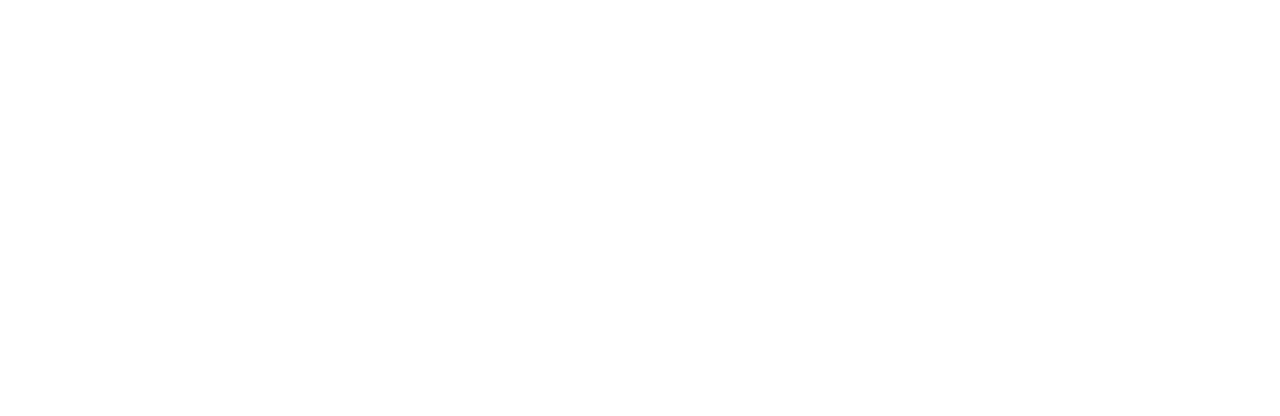
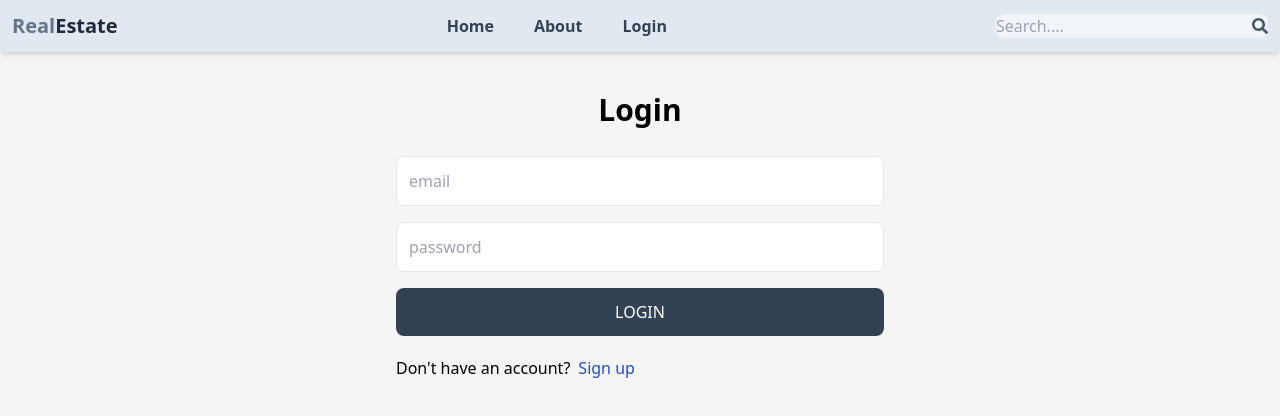
Before and after one commit to naisargi17/realestate-frontend, a React (Vite) app: page /login in a window 1280 px wide. Before the commit this address had no page. Shown: the top 416 px of the page. Built offline with nearby package versions, Linux system fonts and the light colour scheme.

Commit message:
login siginup frontend

```diff
--- a/package.json
+++ b/package.json
@@ -10,8 +10,10 @@
     "preview": "vite preview"
   },
   "dependencies": {
+    "axios": "^1.6.8",
     "react": "^18.2.0",
     "react-dom": "^18.2.0",
+    "react-icons": "^5.0.1",
     "react-router-dom": "^6.22.3"
   },
   "devDependencies": {
--- a/src/App.css
+++ /dev/null
@@ -1,3 +0,0 @@
-@tailwind base;
-@tailwind components;
-@tailwind utilities;
--- a/src/App.jsx
+++ b/src/App.jsx
@@ -3,18 +3,20 @@
 import Home from "./pages/Home";
 import About from "./pages/About";
 import Profile from "./pages/Profile";
-import SignIn from "./pages/SignIn";
-import SignOut from "./pages/SignOut";
+import Login from "./pages/login";
+import SignOut from "./pages/Signup";
+import Header from "./components/Header";
 
 export default function App(){
   return(
    <BrowserRouter>
+   <Header/>
    <Routes>
     <Route path ="/" element={<Home/>}/>
     <Route path ="/about" element={<About/>}/>
     <Route path ="/profile" element={<Profile/>}/>
-    <Route path ="/signin" element={<SignIn/>}/>
-    <Route path ="/signout" element={<SignOut/>}/>
+    <Route path ="/login" element={<Login/>}/>
+    <Route path ="/signup" element={<SignOut/>}/>
 
 
 
--- /dev/null
+++ b/src/components/Header.jsx
@@ -0,0 +1,30 @@
+import React from "react";
+import { FaSearch } from "react-icons/fa";
+import { Link } from "react-router-dom";
+export default function Header() {
+  return (
+    <header className="bg-slate-200 shadow-md">
+      <div className="flex justify-between items-center w-6xl mx-auto p-3 ">
+        <h1 className="font-bold text-sm sm:text-xl flex flex-wrap">
+          <span className="text-slate-500">Real</span>
+          <span className=" text-slate-800">Estate</span>
+        </h1>
+        <ul className="flex gap-4 sm:gap-10 font-bold">
+            <Link to={'/'}><li className="  text-slate-700">Home</li></Link>
+            <Link to={'/about'}><li className="text-slate-700">About</li></Link>
+            <Link to={'/login'}> <li className="text-slate-700">Login</li></Link>
+
+
+        </ul>
+        <form className="flex items-center bg-slate-100 p=3 rounded-lg">
+          <input
+            type="text"
+            placeholder="Search...."
+            className="bg-transparent focus:outline-none w-24 sm:w-64 "
+          />
+          <FaSearch className="text-slate-600" />
+        </form>
+      </div>
+    </header>
+  );
+}
--- a/src/index.css
+++ b/src/index.css
@@ -1,3 +1,7 @@
 @tailwind base;
 @tailwind components;
 @tailwind utilities;
+
+body{
+    background-color:whitesmoke;
+}
--- a/src/pages/SignIn.jsx
+++ /dev/null
@@ -1,7 +0,0 @@
-import React from 'react'
-
-export default function SignIn() {
-  return (
-    <div>SignIn</div>
-  )
-}
--- a/src/pages/SignOut.jsx
+++ /dev/null
@@ -1,7 +0,0 @@
-import React from 'react'
-
-export default function SignOut() {
-  return (
-    <div>SignOut</div>
-  )
-}
--- /dev/null
+++ b/src/pages/Signup.jsx
@@ -0,0 +1,88 @@
+
+
+
+import { useState } from 'react';
+import { Link, useNavigate } from 'react-router-dom';
+// import OAuth from '../components/OAuth';
+
+export default function SignUp() {
+  const [formData, setFormData] = useState({});
+  const [error, setError] = useState(null);
+  const [loading, setLoading] = useState(false);
+  const navigate = useNavigate();
+  const handleChange = (e) => {
+    setFormData({
+      ...formData,
+      [e.target.id]: e.target.value,
+    });
+  };
+  const handleSubmit = async (e) => {
+    e.preventDefault();
+    try {
+      setLoading(true);
+      const res = await fetch('http://localhost:3000/api/auth/signup', {
+        method: 'POST',
+        headers: {
+          'Content-Type': 'application/json',
+        },
+        body: JSON.stringify(formData),
+      });
+      const data = await res.json();
+      console.log(data);
+      if (data.success === false) {
+        setLoading(false);
+        setError(data.message);
+        return;
+      }
+      setLoading(false);
+      setError(null);
+      navigate('/login');
+    } catch (error) {
+      setLoading(false);
+      setError(error.message);
+    }
+  };
+  return (
+    <div className='p-3 max-w-lg mx-auto'>
+      <h1 className='text-3xl text-center font-semibold my-7'>Sign Up</h1>
+      <form onSubmit={handleSubmit} className='flex flex-col gap-4'>
+        <input
+          type='text'
+          placeholder='username'
+          className='border p-3 rounded-lg'
+          id='username'
+          onChange={handleChange}
+        />
+        <input
+          type='email'
+          placeholder='email'
+          className='border p-3 rounded-lg'
+          id='email'
+          onChange={handleChange}
+        />
+        <input
+          type='password'
+          placeholder='password'
+          className='border p-3 rounded-lg'
+          id='password'
+          onChange={handleChange}
+        />
+
+        <button
+          disabled={loading}
+          className='bg-slate-700 text-white p-3 rounded-lg uppercase hover:opacity-95 disabled:opacity-80'
+        >
+          {loading ? 'Loading...' : 'Sign Up'}
+        </button>
+        {/* <OAuth/> */}
+      </form>
+      <div className='flex gap-2 mt-5'>
+        <p>Have an account?</p>
+        <Link to={'/sign-in'}>
+          <span className='text-blue-700'>Sign in</span>
+        </Link>
+      </div>
+      {error && <p className='text-red-500 mt-5'>{error}</p>}
+    </div>
+  );
+}
--- /dev/null
+++ b/src/pages/login.jsx
@@ -0,0 +1,82 @@
+
+
+
+import { useState } from 'react';
+import { Link, useNavigate } from 'react-router-dom';
+// import OAuth from '../components/OAuth';
+
+export default function login() {
+  const [formData, setFormData] = useState({});
+  const [error, setError] = useState(null);
+  const [loading, setLoading] = useState(false);
+  const navigate = useNavigate();
+  const handleChange = (e) => {
+    setFormData({
+      ...formData,
+      [e.target.id]: e.target.value,
+    });
+  };
+  const handleSubmit = async (e) => {
+    e.preventDefault();
+    try {
+      setLoading(true);
+      const res = await fetch('http://localhost:3000/api/auth/login', {
+        method: 'POST',
+        headers: {
+          'Content-Type': 'application/json',
+        },
+        body: JSON.stringify(formData),
+      });
+      const data = await res.json();
+      console.log(data);
+      if (data.success === false) {
+        setLoading(false);
+        setError(data.message);
+        return;
+      }
+      setLoading(false);
+      setError(null);
+      navigate('/');
+    } catch (error) {
+      setLoading(false);
+      setError(error.message);
+    }
+  };
+  return (
+    <div className='p-3 max-w-lg mx-auto'>
+      <h1 className='text-3xl text-center font-semibold my-7'>Login </h1>
+      <form onSubmit={handleSubmit} className='flex flex-col gap-4'>
+
+        <input
+          type='email'
+          placeholder='email'
+          className='border p-3 rounded-lg'
+          id='email'
+          onChange={handleChange}
+        />
+        <input
+          type='password'
+          placeholder='password'
+          className='border p-3 rounded-lg'
+          id='password'
+          onChange={handleChange}
+        />
+
+        <button
+          disabled={loading}
+          className='bg-slate-700 text-white p-3 rounded-lg uppercase hover:opacity-95 disabled:opacity-80'
+        >
+          {loading ? 'Loading...' : 'Login'}
+        </button>
+        {/* <OAuth/> */}
+      </form>
+      <div className='flex gap-2 mt-5'>
+        <p>Don't have an account?</p>
+        <Link to={'/signup'}>
+          <span className='text-blue-700'>Sign up</span>
+        </Link>
+      </div>
+      {error && <p className='text-red-500 mt-5'>{error}</p>}
+    </div>
+  );
+}
```
Also changed, not shown: vite.config.js (+10 -1 lines), 1 other file (tests, documents, lock files or other folders).
